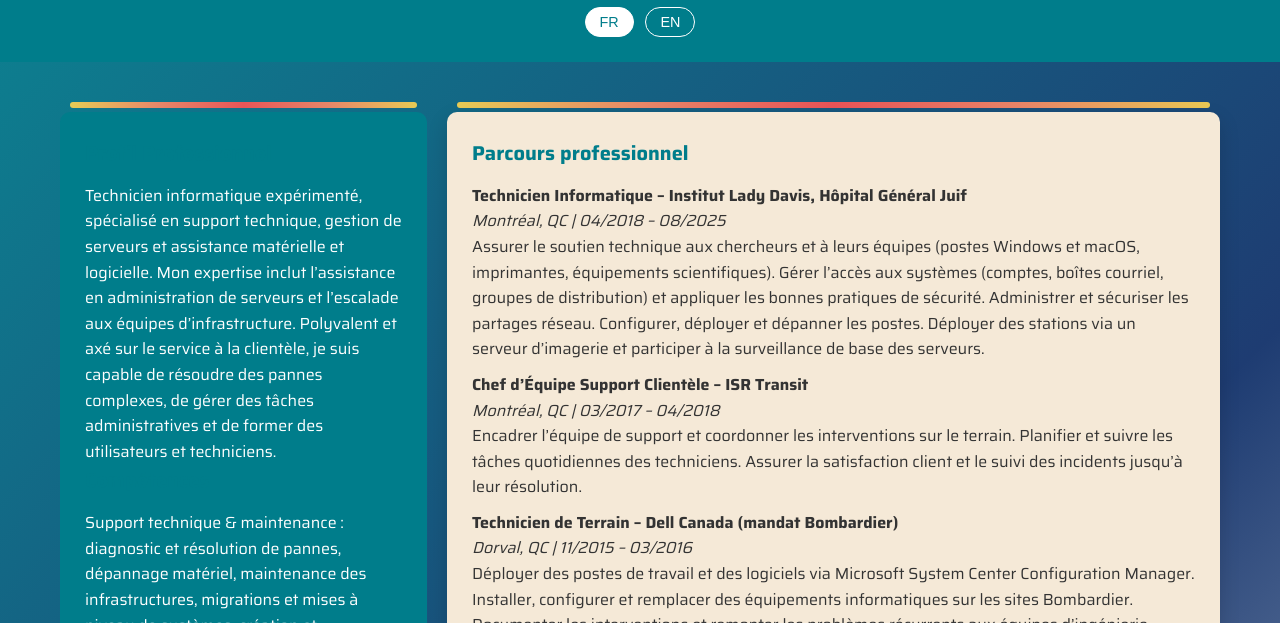
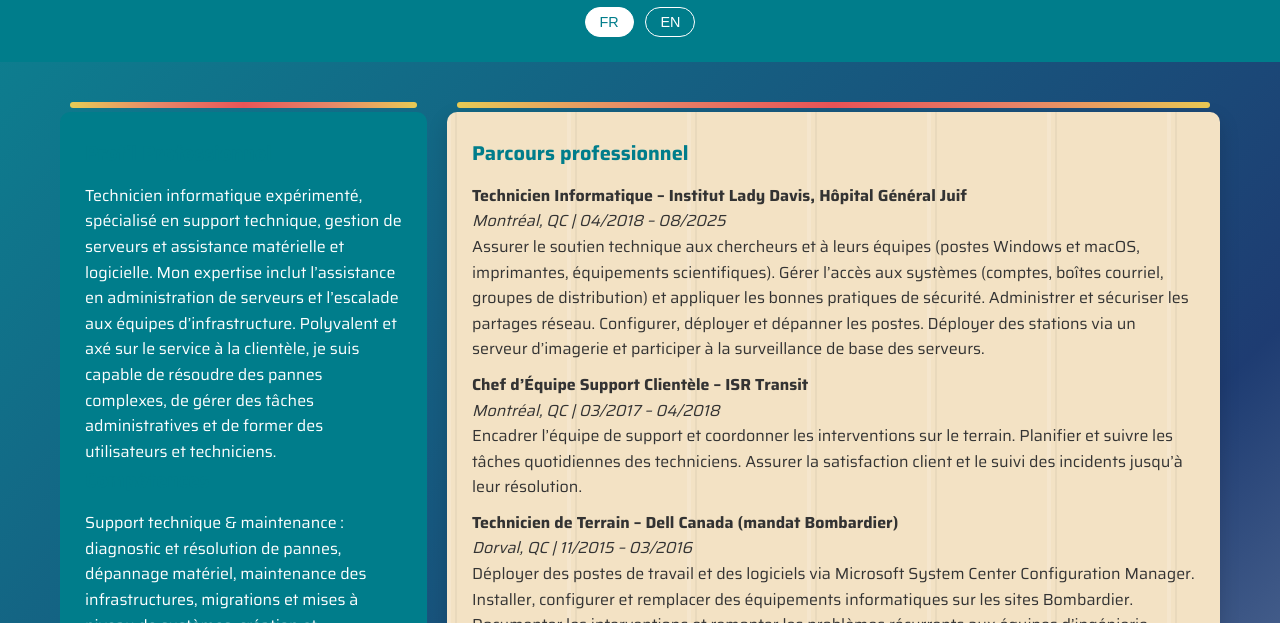
Before and after one commit to yann-ouahnoun/cv-site, a plain HTML site: page index.html in a window 1280 px wide. Shown: the part 177-800 px from the top of the page. Drawn offline with Linux system fonts and the light colour scheme.

Commit message:
Update index.html

```diff
--- a/index.html
+++ b/index.html
@@ -36,30 +36,46 @@
             padding: 25px;
             border-radius: 10px;
         }
-        /* cartes sur beige clair */
+
+        /* motif bois clair en CSS pur pour les cartes */
+        .wood-light {
+            position: relative;
+            background-color: #f3e2c4;
+            background-image:
+                linear-gradient(90deg,
+                    rgba(255,255,255,0.15) 0,
+                    rgba(255,255,255,0.15) 3%,
+                    transparent 3%,
+                    transparent 7%,
+                    rgba(0,0,0,0.04) 7%,
+                    rgba(0,0,0,0.04) 8%,
+                    transparent 8%,
+                    transparent 12%),
+                linear-gradient(180deg,
+                    rgba(255,255,255,0.25) 0,
+                    rgba(255,255,255,0.25) 2%,
+                    transparent 2%);
+            background-size: 120px 100%, 100% 14px;
+            box-shadow: 0 8px 20px rgba(0,0,0,0.15);
+            border-radius: 10px;
+        }
+
         .main {
             flex: 1 1 65%;
             padding: 25px;
-            background: #f5e9d7;
-            border-radius: 10px;
-            box-shadow: 0 8px 20px rgba(0,0,0,0.15);
         }
         .contact {
-            background: #f5e9d7;
+            margin-top: 25px;
             padding: 25px;
-            border-radius: 10px;
-            box-shadow: 0 8px 20px rgba(0,0,0,0.15);
-            margin-top: 25px;
         }
-        /* garantir le beige à l’intérieur des cartes */
-        .main ul,
-        .main li,
-        .main p,
-        .main h2,
-        .contact form,
-        .contact p,
-        .contact h2 {
-            background-color: #f5e9d7;
+
+        /* garantir le fond bois clair à l’intérieur */
+        .wood-light h2,
+        .wood-light ul,
+        .wood-light li,
+        .wood-light p,
+        .wood-light form {
+            background: transparent;
         }
 
         input, textarea {
@@ -145,7 +161,7 @@
                 <p id="contact-text"></p>
             </div>
 
-            <div class="main festive-card">
+            <div class="main wood-light festive-card">
                 <h2 id="experience-title"></h2>
                 <ul id="experience-list"></ul>
 
@@ -154,7 +170,7 @@
             </div>
         </div>
 
-        <div class="contact festive-card">
+        <div class="contact wood-light festive-card">
             <h2 id="form-title"></h2>
             <p id="form-intro"></p>
             <form action="https://formspree.io/f/YOUR_FORM_ID" method="POST">
```
